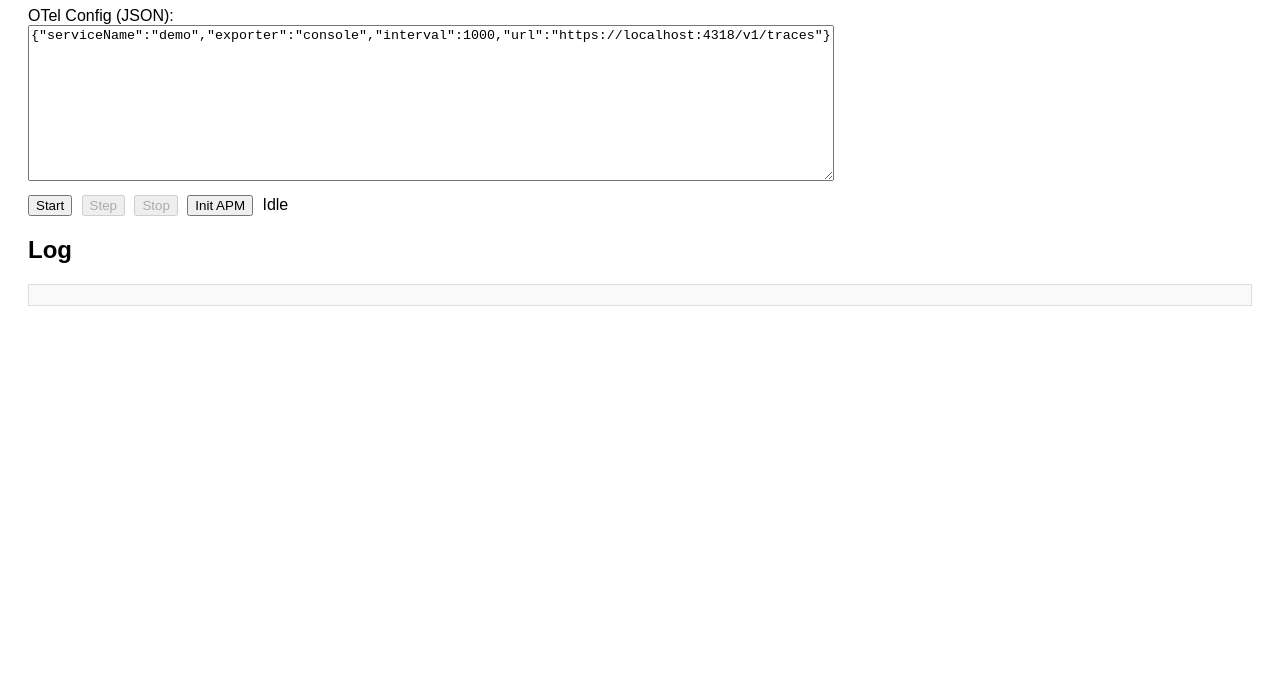
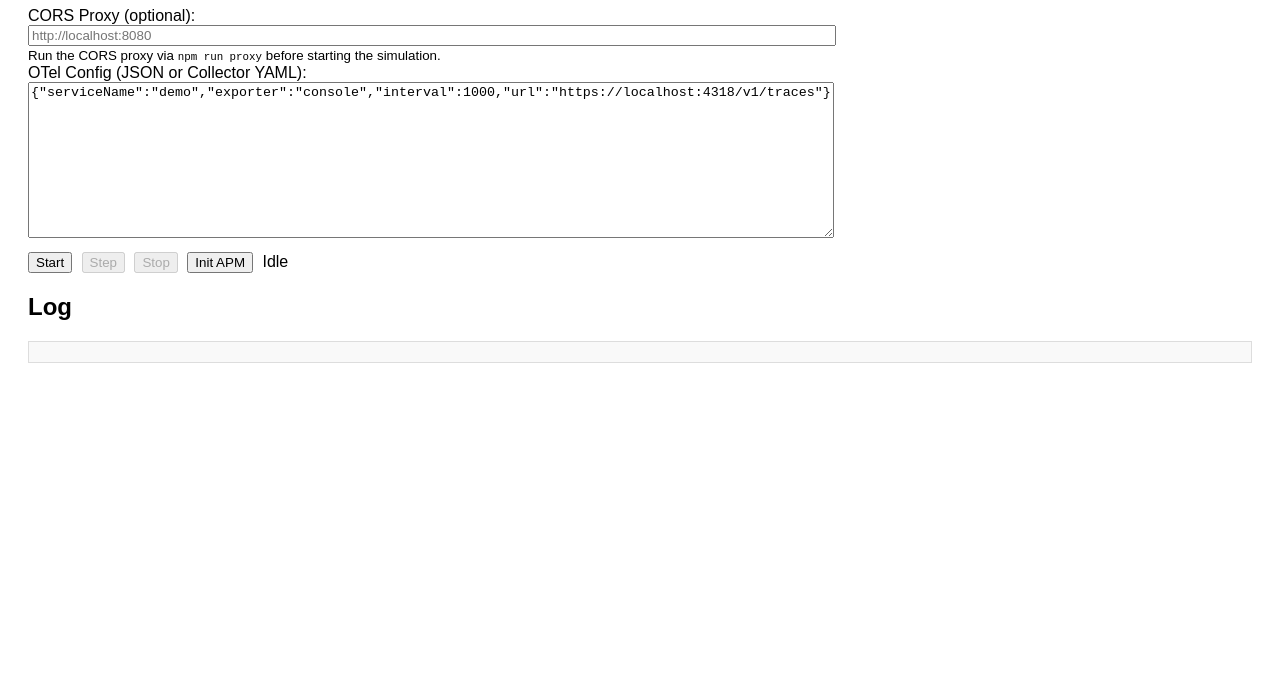
Before and after one commit to poulsbopete/demo.poulsbopete.com, a website: page index.html in a window 1280 px wide. Shown: the part 101-800 px from the top of the page. Drawn offline with Linux system fonts and the light colour scheme.

Commit message:
docs: clarify use of CORS proxy UI, include reminder to run > demo-poulsbopete-com@1.0.0 proxy > node server.js

```diff
--- a/index.html
+++ b/index.html
@@ -22,7 +22,10 @@
   </script>
   <h1>OpenTelemetry Load Test Demo</h1>
   <div>
-    <label for="config">OTel Config (JSON):</label><br />
+    <label for="corsProxy">CORS Proxy (optional):</label><br />
+    <input id="corsProxy" type="text" placeholder="http://localhost:8080" style="width:80%; max-width:800px;" /><br/>
+    <small>Run the CORS proxy via <code>npm run proxy</code> before starting the simulation.</small><br/>
+    <label for="config">OTel Config (JSON or Collector YAML):</label><br />
     <textarea id="config" rows="10" cols="80">{"serviceName":"demo","exporter":"console","interval":1000,"url":"https://localhost:4318/v1/traces"}</textarea>
   </div>
   <div class="controls">
```
